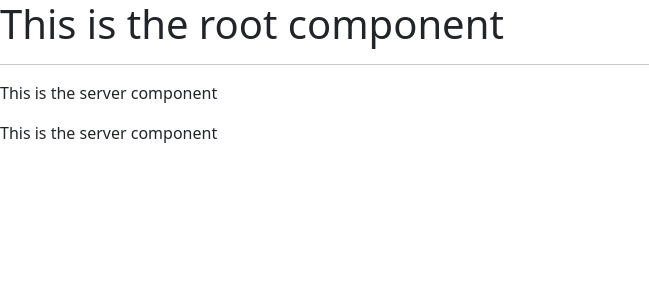
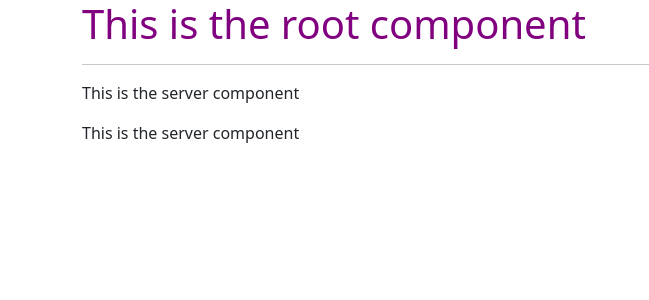
Before and after one commit to Baeyung/learningAngular, an Angular app in the folder intro-and-basics/: page / in a window 1280 px wide. Shown: the top 300 px of the page, without its empty margins (0-649 px from the left). Built offline with nearby package versions, Linux system fonts and the light colour scheme.

Commit message:
styling the array

```diff
--- a/intro-and-basics/src/app/app.component.html
+++ b/intro-and-basics/src/app/app.component.html
@@ -1,3 +1,9 @@
-<h1>This is the root component</h1>
-<hr>
-<app-servers></app-servers>
+<div class="container">
+  <div class="row">
+    <div class="col-xs-12">
+      <h1>This is the root component</h1>
+      <hr>
+      <app-servers></app-servers>
+    </div>
+  </div>
+</div>
--- a/intro-and-basics/src/app/app.component.scss
+++ b/intro-and-basics/src/app/app.component.scss
@@ -0,0 +1,3 @@
+h1 {
+  color: purple;
+}
```
Also changed, not shown: intro-and-basics/src/app/app.component.ts (+14 -1 lines).
